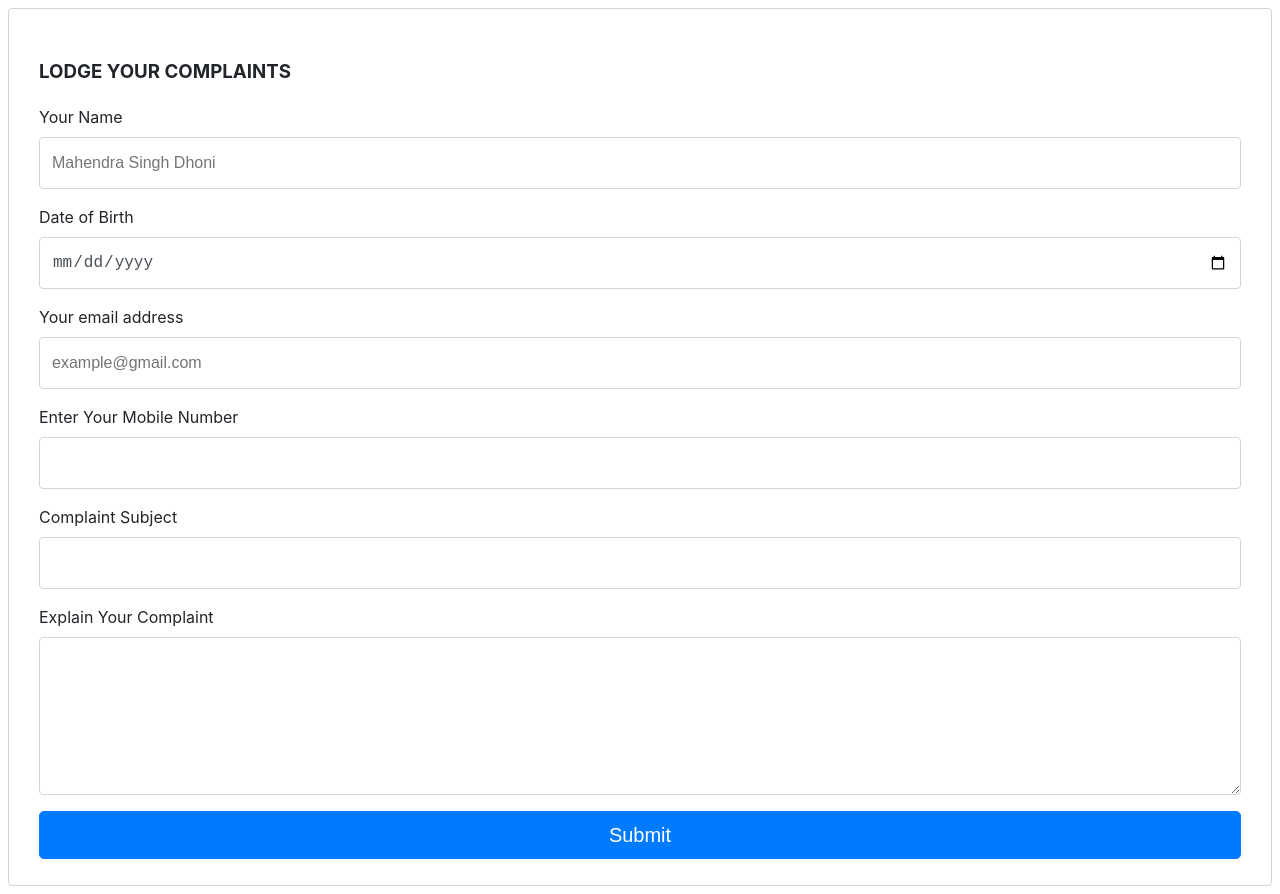
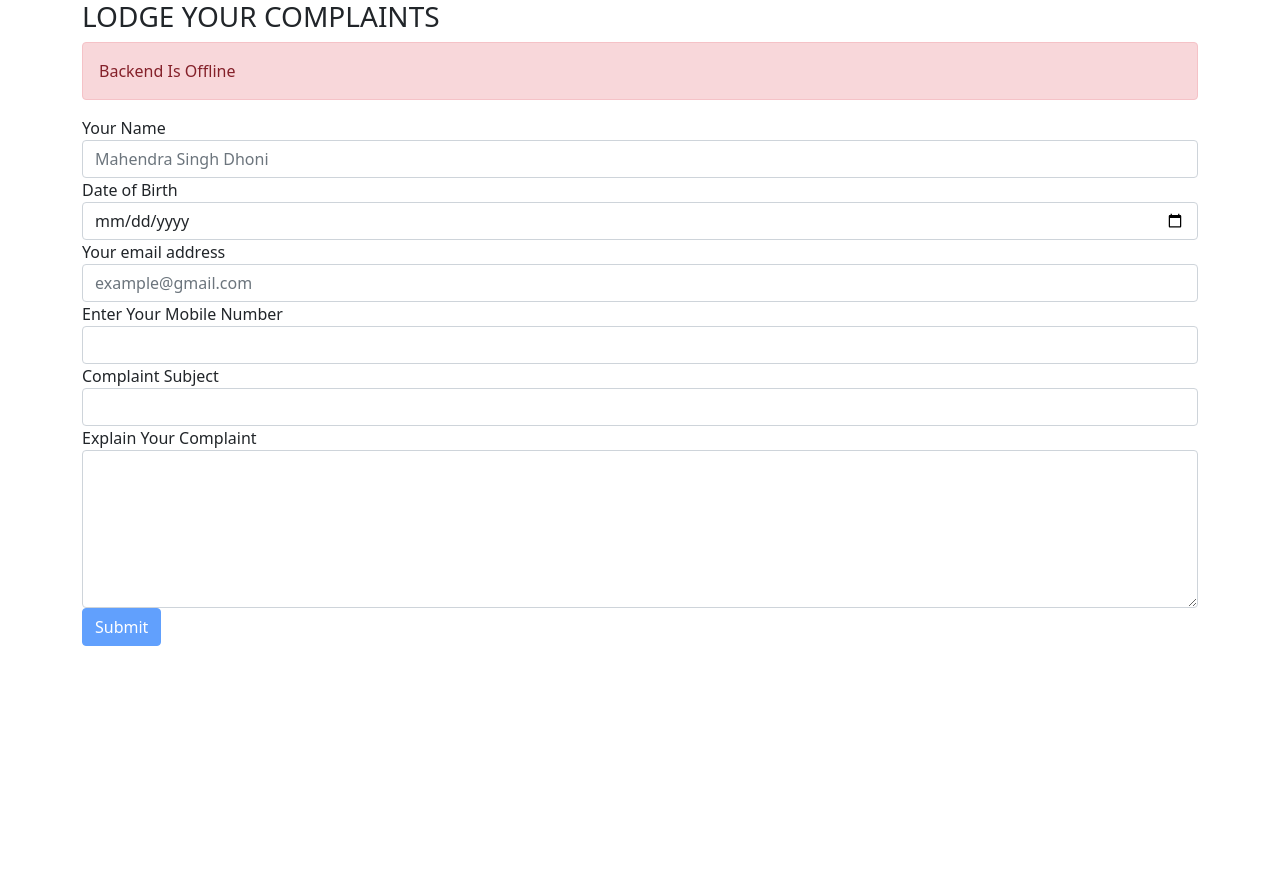
Before and after one commit to aniketsharmaa/From-nodejs-to-MongoDb-, a plain HTML site: page frontEnd/index.html in a window 1280 px wide. After the commit the page ends 800 px from the top, so only its background shows below. Drawn offline with nearby package versions, Linux system fonts and the light colour scheme.

Commit message:
show message if backend is offline

```diff
--- a/backEnd/package.json
+++ b/backEnd/package.json
@@ -14,6 +14,7 @@
     "express": "^4.17.3",
     "mongodb": "^4.5.0",
     "mongoose": "^6.3.1",
+    "mongoose-sequence": "^5.3.1",
     "validator": "^13.7.0"
   },
   "devDependencies": {
--- a/frontEnd/index.html
+++ b/frontEnd/index.html
@@ -3,174 +3,7 @@
 <head>
     <meta charset="utf-8">
     <meta name="viewport" content="width=device-width, initial-scale=1, shrink-to-fit=no">
-    <style>
-        #fcf-form {
-            display: block;
-        }
-
-        .fcf-body {
-            margin: 0;
-            font-family: -apple-system, Arial, sans-serif;
-            font-size: 1rem;
-            font-weight: 400;
-            line-height: 1.5;
-            color: #212529;
-            text-align: left;
-            background-color: #fff;
-            padding: 30px;
-            padding-bottom: 10px;
-            border: 1px solid #ced4da;
-            border-radius: 0.25rem;
-            max-width: 100%;
-        }
-
-        .fcf-form-group {
-            margin-bottom: 1rem;
-        }
-
-        .fcf-input-group {
-            position: relative;
-            display: -ms-flexbox;
-            display: flex;
-            -ms-flex-wrap: wrap;
-            flex-wrap: wrap;
-            -ms-flex-align: stretch;
-            align-items: stretch;
-            width: 100%;
-        }
-
-        .fcf-form-control {
-            display: block;
-            width: 100%;
-            height: calc(1.5em + 0.75rem + 2px);
-            padding: 0.375rem 0.75rem;
-            font-size: 1rem;
-            font-weight: 400;
-            line-height: 1.5;
-            color: #495057;
-            background-color: #fff;
-            background-clip: padding-box;
-            border: 1px solid #ced4da;
-            outline: none;
-            border-radius: 0.25rem;
-            transition: border-color 0.15s ease-in-out, box-shadow 0.15s ease-in-out;
-        }
-
-        .fcf-form-control:focus {
-            border: 1px solid #313131;
-        }
-
-        select.fcf-form-control[size],
-        select.fcf-form-control[multiple] {
-            height: auto;
-        }
-
-        textarea.fcf-form-control {
-            font-family: -apple-system, Arial, sans-serif;
-            height: auto;
-        }
-
-        label.fcf-label {
-            display: inline-block;
-            margin-bottom: 0.5rem;
-        }
-
-        .fcf-credit {
-            padding-top: 10px;
-            font-size: 0.9rem;
-            color: #545b62;
-        }
-
-        .fcf-credit a {
-            color: #545b62;
-            text-decoration: underline;
-        }
-
-        .fcf-credit a:hover {
-            color: #0056b3;
-            text-decoration: underline;
-        }
-
-        .fcf-btn {
-            display: inline-block;
-            font-weight: 400;
-            color: #212529;
-            text-align: center;
-            vertical-align: middle;
-            cursor: pointer;
-            -webkit-user-select: none;
-            -moz-user-select: none;
-            -ms-user-select: none;
-            user-select: none;
-            background-color: transparent;
-            border: 1px solid transparent;
-            padding: 0.375rem 0.75rem;
-            font-size: 1rem;
-            line-height: 1.5;
-            border-radius: 0.25rem;
-            transition: color 0.15s ease-in-out, background-color 0.15s ease-in-out, border-color 0.15s ease-in-out, box-shadow 0.15s ease-in-out;
-        }
-
-        @media (prefers-reduced-motion: reduce) {
-            .fcf-btn {
-                transition: none;
-            }
-        }
-
-        .fcf-btn:hover {
-            color: #212529;
-            text-decoration: none;
-        }
-
-        .fcf-btn:focus,
-        .fcf-btn.focus {
-            outline: 0;
-            box-shadow: 0 0 0 0.2rem rgba(0, 123, 255, 0.25);
-        }
-
-        .fcf-btn-primary {
-            color: #fff;
-            background-color: #007bff;
-            border-color: #007bff;
-        }
-
-        .fcf-btn-primary:hover {
-            color: #fff;
-            background-color: #0069d9;
-            border-color: #0062cc;
-        }
-
-        .fcf-btn-primary:focus,
-        .fcf-btn-primary.focus {
-            color: #fff;
-            background-color: #0069d9;
-            border-color: #0062cc;
-            box-shadow: 0 0 0 0.2rem rgba(38, 143, 255, 0.5);
-        }
-
-        .fcf-btn-lg,
-        .fcf-btn-group-lg>.fcf-btn {
-            padding: 0.5rem 1rem;
-            font-size: 1.25rem;
-            line-height: 1.5;
-            border-radius: 0.3rem;
-        }
-
-        .fcf-btn-block {
-            display: block;
-            width: 100%;
-        }
-
-        .fcf-btn-block+.fcf-btn-block {
-            margin-top: 0.5rem;
-        }
-
-        input[type="submit"].fcf-btn-block,
-        input[type="reset"].fcf-btn-block,
-        input[type="button"].fcf-btn-block {
-            width: 100%;
-        }
-    </style>
+    <link href="https://cdn.jsdelivr.net/npm/bootstrap@5.1.3/dist/css/bootstrap.min.css" rel="stylesheet" integrity="sha384-1BmE4kWBq78iYhFldvKuhfTAU6auU8tT94WrHftjDbrCEXSU1oBoqyl2QvZ6jIW3" crossorigin="anonymous">
     <title>Complaint form</title>
 </head>
 
@@ -180,59 +13,59 @@
     <div class="container">
 
 
-        <div class="fcf-body">
+        <div class="body">
 
-            <div id="fcf-form">
-                <h3 class="fcf-h3">LODGE YOUR COMPLAINTS</h3>
+            <div id="form">
+                <h3 class="h3">LODGE YOUR COMPLAINTS</h3>
+                <p class="message" style="display: none;"></p>
+                <form id="registerForm" class="form-class" method="post" action="">
 
-                <form id="registerForm" class="fcf-form-class" method="post" action="">
-
-                    <div class="fcf-form-group">
-                        <label for="Name" class="fcf-label">Your Name</label>
-                        <div class="fcf-input-group">
-                            <input placeholder= "Mahendra Singh Dhoni" type="text" id="Name" name="Name" class="fcf-form-control" required>
+                    <div class="form-group">
+                        <label for="Name" class="label">Your Name</label>
+                        <div class="input-group">
+                            <input placeholder= "Mahendra Singh Dhoni" type="text" id="Name" name="Name" class="form-control" required>
                         </div>
                     </div>
 
-                    <div class="fcf-form-group">
-                        <label for="Date" class="fcf-label">Date of Birth</label>
-                        <div class="fcf-input-group" class="col-4">
-                            <input  type="date" id="dob" class="fcf-form-control" >
+                    <div class="form-group">
+                        <label for="Date" class="label">Date of Birth</label>
+                        <div class="input-group" class="col-4">
+                            <input  type="date" id="dob" class="form-control" >
                         </div>
                     </div>
 
 
 
-                    <div class="fcf-form-group">
-                        <label for="Email" class="fcf-label">Your email address</label>
-                        <div class="fcf-input-group">
-                            <input placeholder= "example@gmail.com" type="email" id="Email" name="Email" class="fcf-form-control" required>
+                    <div class="form-group">
+                        <label for="Email" class="label">Your email address</label>
+                        <div class="input-group">
+                            <input placeholder= "example@gmail.com" type="email" id="Email" name="Email" class="form-control" required>
                         </div>
                     </div>
-                    <div class="fcf-form-group">
-                        <label for="Email" class="fcf-label">Enter Your Mobile Number </label>
-                        <div class="fcf-input-group">
-                            <input placeholder= "" type="number" id="number"  class="fcf-form-control" required>
+                    <div class="form-group">
+                        <label for="Email" class="label">Enter Your Mobile Number </label>
+                        <div class="input-group">
+                            <input placeholder= "" type="number" id="number"  class="form-control" required>
                         </div>
                     </div>
 
-                    <div class="fcf-form-group">
-                        <label for="Message" class="fcf-label"> Complaint Subject </label>
-                        <div class="fcf-input-group">
-                            <input  type="text" id="compSub" name="text" class="fcf-form-control" required>
+                    <div class="form-group">
+                        <label for="Message" class="label"> Complaint Subject </label>
+                        <div class="input-group">
+                            <input  type="text" id="compSub" name="text" class="form-control" required>
                         </div>
                     </div>
-                    <div class="fcf-form-group">
-                        <label for="Message" class="fcf-label"> Explain Your Complaint </label>
-                        <div class="fcf-input-group">
-                            <textarea id="Message" name="Message" class="fcf-form-control" rows="6" maxlength="3000"
+                    <div class="form-group">
+                        <label for="Message" class="label"> Explain Your Complaint </label>
+                        <div class="input-group">
+                            <textarea id="Message" name="Message" class="form-control" rows="6" maxlength="3000"
                                 required></textarea>
                         </div>
                     </div>
 
-                    <div class="fcf-form-group">
-                        <input type="submit" id="fcf-button"
-                            class="fcf-btn fcf-btn-primary fcf-btn-lg fcf-btn-block" ></input>
+                    <div class="form-group">
+                        <input type="submit" id="button"
+                            class="btn btn-primary btn-block" ></input>
                     </div>
 
 
@@ -243,7 +76,7 @@
     </div>
     <script src="./index.js"></script>
 </body>
-
+<script src="https://cdn.jsdelivr.net/npm/bootstrap@5.1.3/dist/js/bootstrap.bundle.min.js" integrity="sha384-ka7Sk0Gln4gmtz2MlQnikT1wXgYsOg+OMhuP+IlRH9sENBO0LRn5q+8nbTov4+1p" crossorigin="anonymous"></script>
 </html>
 
 
--- a/frontEnd/index.js
+++ b/frontEnd/index.js
@@ -13,8 +13,8 @@ let email = document.getElementById('Email');
 let mobile = document.getElementById('number');
 let compSub = document.getElementById('compSub');
 let comp = document.getElementById('Message');
-let complaintNumber = 10;
-console.log(complaintNumber);
+let message = document.querySelector('.message');
+
 
 // let complaint = function (){
 //     for(let i=1;i<101;i++){
@@ -23,9 +23,9 @@ console.log(complaintNumber);
 //     }
 // }
 
-registerForm.addEventListener( 'submit', async (event) => {
+registerForm.addEventListener('submit', async (event) => {
     event.preventDefault(); // stop default behaviour / stop page refresh in this case
-    if( fullName.value && email.value && mobile.value && compSub.value && comp.value  ) {
+    if (fullName.value && email.value && mobile.value && compSub.value && comp.value) {
         // call backend
         // step - 1 - create payload
         const payload = {
@@ -37,9 +37,7 @@ registerForm.addEventListener( 'submit', async (event) => {
             email: email.value,
             mobile: mobile.value,
             compSub: compSub.value,
-            comp: comp.value,
-            // complaintNumber: complaintNumber.value,
-
+            comp: comp.value
         }
 
         // step - 2 - send payload to the server
@@ -53,23 +51,23 @@ registerForm.addEventListener( 'submit', async (event) => {
         )
         console.log(response);
         let data = await response.json();
-        if( response.ok ) {
+        if (response.ok) {
             console.log(data);
             // show success message
-            alert('Complaint registered successfully.' + 'The status will be updated on '+ mobile.value + ' Thanks!!');
+            alert('Complaint registered successfully.' + 'The status will be updated on ' + mobile.value + ' Thanks!!');
             // fullName.value = '';
             // email.value = '';
             // mobile.value = '';
-            fullName.value='';
-            dob.value='';
-            email.value='';
-            mobile.value='';
-            compSub.value='';
-            comp.value='';
-            // complaintNumber='';
+            fullName.value = '';
+            dob.value = '';
+            email.value = '';
+            mobile.value = '';
+            compSub.value = '';
+            comp.value = '';
+            complaintNumberr='';
 
         } else {
-            if( data.err ) {
+            if (data.err) {
                 alert(data.err.message);
             } else {
                 console.log(data);
@@ -79,4 +77,29 @@ registerForm.addEventListener( 'submit', async (event) => {
     } else {
         alert('Please Fill All The Fields');
     }
-} )
+});
+
+// check if backend is online
+window.onload = async function() {
+    try {
+        let response = await fetch(
+            `${backEndUrl}`,
+            {
+                method: 'GET',
+                headers: { 'Content-Type': 'application/json' }
+            }
+        );
+        if(!response.ok) {
+            document.getElementById('button').disabled = true;
+            message.classList.add('alert', 'alert-danger')
+            message.innerText = "Backend Is Offline";
+            message.style.display = 'block';
+        }
+    } catch(err) {
+        document.getElementById('button').disabled = true;
+        message.classList.add('alert','alert-danger')
+        message.innerText = "Backend Is Offline";
+        message.style.display = 'block';
+    }
+
+};
```
Also changed, not shown: backEnd/models/user.js (+13 -17 lines), 3 other files.
